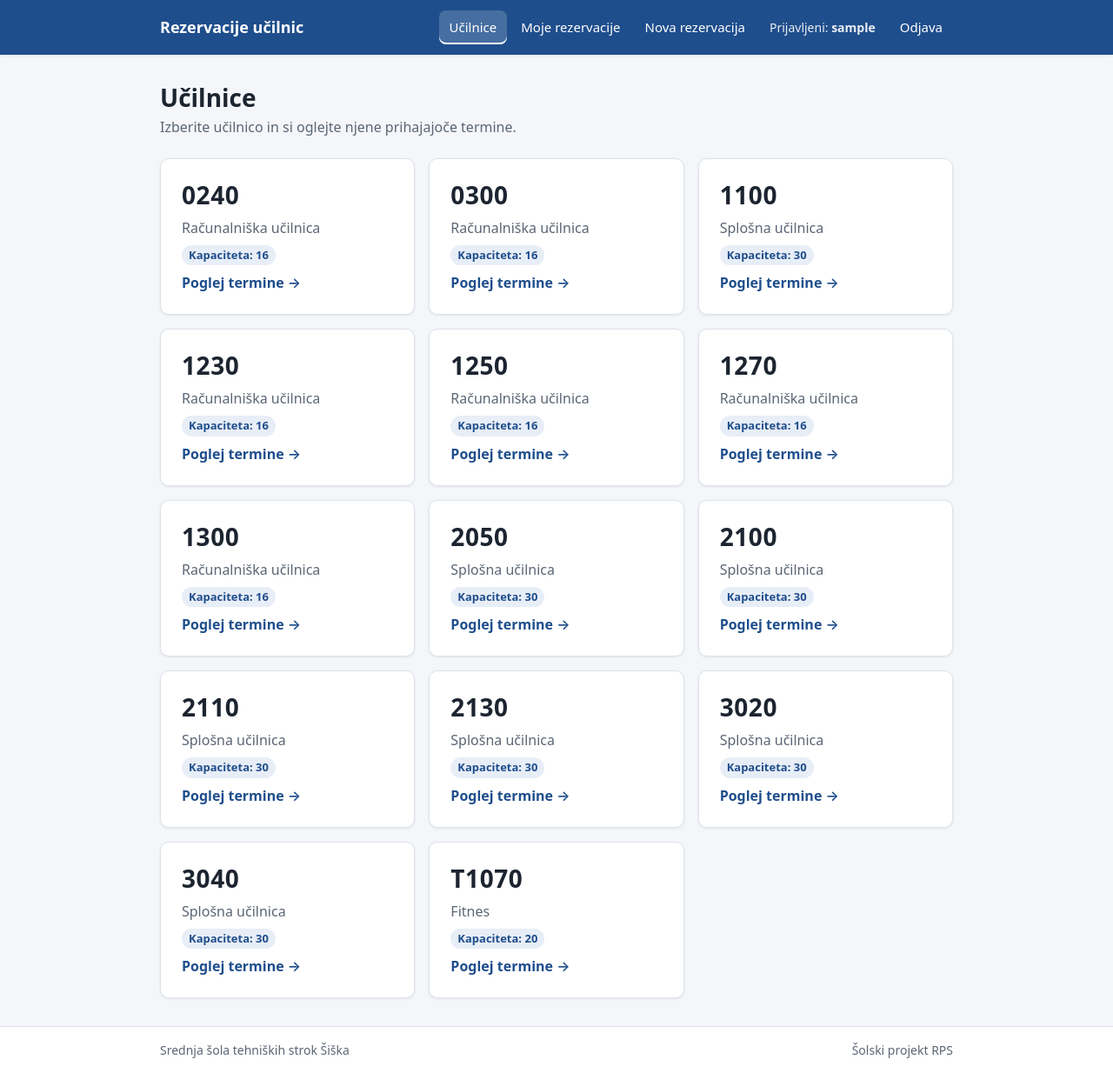
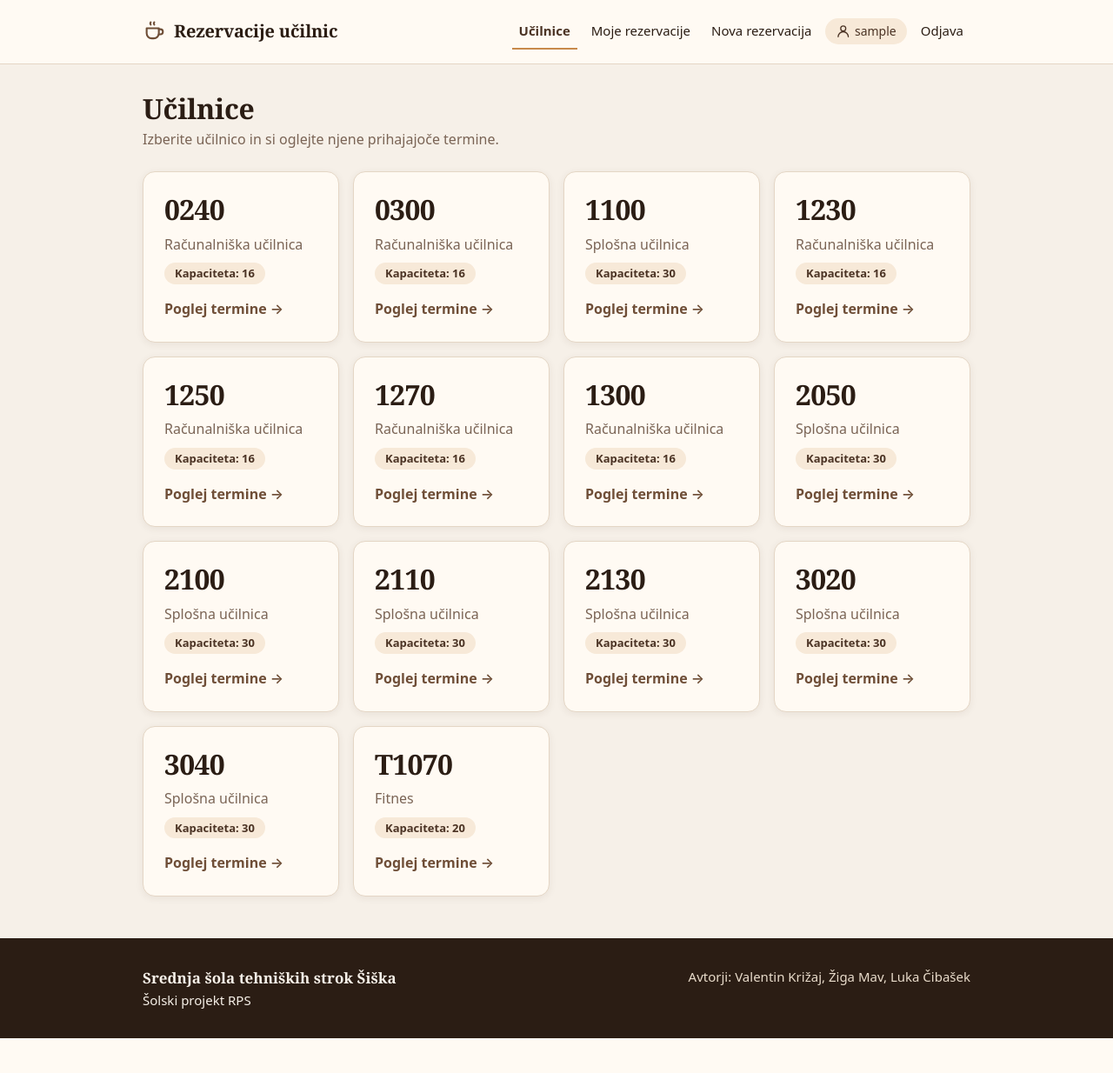
Before and after one commit to lukacibasek/rezervacija_ucilnic, a Django app: page / in a window 1280 px wide. Shown: the whole page at 87% size. After the commit the page ends 1194 px from the top, so only its background shows below. Run offline with Django 5.2, Linux system fonts and the light colour scheme; the visitor is signed in with stand-in values (Sample User, id 1); data comes from the database, SQL or seed files in the repository; data that the repository does not hold is empty.

Commit message:
Kavni slog: paleta, pisave, glava s skodelico, noga z avtorji, SVG ikone
Co-Authored-By: Claude Opus 5.5 <noreply@anthropic.com>

```diff
--- a/rezervacije/static/rezervacije/style.css
+++ b/rezervacije/static/rezervacije/style.css
@@ -1,24 +1,28 @@
-/* Rezervacije učilnic – osnovni slog */
+/* Rezervacije učilnic – kavni slog */
 
 :root {
-  /* Barve */
-  --c-bg: #f4f6f9;
-  --c-surface: #ffffff;
-  --c-text: #1c2430;
-  --c-muted: #5b6675;
-  --c-border: #dde3ea;
-  --c-primary: #1f4e8c;
-  --c-primary-hover: #173b6b;
-  --c-primary-tint: #e8eef7;
-  --c-success: #1e7d4f;
-  --c-success-tint: #e7f4ed;
-  --c-danger: #b3261e;
-  --c-danger-hover: #8c1d17;
-  --c-danger-tint: #fbeceb;
-  --c-stripe: #f8fafc;
+  /* Kavna paleta */
+  --bg: #f6f0e8;            /* smetana */
+  --surface: #fffaf3;       /* mlečna pena */
+  --text: #2b1d14;          /* espresso */
+  --muted: #7a6455;         /* moka */
+  --border: #e4d6c5;        /* latte */
+  --primary: #6f4e37;       /* kava */
+  --primary-dark: #4b3324;
+  --accent: #c8894a;        /* karamela – samo okras, ne za besedilo */
+  --success: #5f7a4a;       /* matcha */
+  --danger: #a8402f;        /* terakota */
+  --danger-dark: #87321f;
 
-  /* Pisava */
-  --font: system-ui, -apple-system, "Segoe UI", Roboto, sans-serif;
+  /* Svetli odtenki za ozadja opozoril in značk */
+  --success-tint: #eef2e8;
+  --danger-tint: #f9e9e5;
+  --accent-tint: #f7e9d8;
+  --stripe: #fbf5ec;
+
+  /* Pisave */
+  --font-body: system-ui, -apple-system, "Segoe UI", sans-serif;
+  --font-head: Georgia, "Times New Roman", serif;
 
   /* Razmiki */
   --s-1: 4px;
@@ -27,12 +31,14 @@
   --s-4: 16px;
   --s-5: 24px;
   --s-6: 32px;
+  --s-7: 48px;
 
   /* Oblike */
-  --radius-card: 10px;
-  --radius-control: 8px;
-  --shadow: 0 1px 3px rgba(0, 0, 0, .08);
-  --focus: 0 0 0 3px rgba(31, 78, 140, .35);
+  --radius-card: 14px;
+  --radius-control: 10px;
+  --shadow: 0 2px 8px rgba(75, 51, 36, .08);
+  --shadow-lift: 0 6px 18px rgba(75, 51, 36, .12);
+  --ring: 0 0 0 4px rgba(200, 137, 74, .45);
 }
 
 /* ---------- Osnova ---------- */
@@ -48,27 +54,38 @@ body {
   min-height: 100vh;
   display: flex;
   flex-direction: column;
-  font-family: var(--font);
+  font-family: var(--font-body);
   font-size: 1rem;
-  line-height: 1.5;
-  color: var(--c-text);
-  background: var(--c-bg);
+  line-height: 1.6;
+  color: var(--text);
+  background: var(--bg);
 }
 
-h1, h2, h3 { font-weight: 600; line-height: 1.25; margin: 0 0 var(--s-3); }
-h1 { font-size: 1.75rem; }
-h2 { font-size: 1.25rem; }
-p { margin: 0 0 var(--s-3); }
+h1, h2, h3 {
+  font-family: var(--font-head);
+  font-weight: 600;
+  letter-spacing: -0.01em;
+  line-height: 1.2;
+  margin: 0 0 var(--s-3);
+}
+h1 { font-size: 2rem; }
+h2 { font-size: 1.375rem; }
+h3 { font-size: 1.125rem; }
+p { margin: 0 0 var(--s-4); }
 
-a { color: var(--c-primary); }
-a:hover { color: var(--c-primary-hover); }
+a { color: var(--primary); text-underline-offset: 3px; }
+a:hover { color: var(--primary-dark); }
 
+/* Vidni fokus: temen obris + karamelni sij (kontrast je zagotovljen z obrisom). */
 :focus-visible {
-  outline: 3px solid var(--c-primary);
+  outline: 2px solid var(--primary-dark);
   outline-offset: 2px;
+  box-shadow: var(--ring);
 }
 
-.muted { color: var(--c-muted); }
+.muted { color: var(--muted); }
+
+.icon { width: 1.25em; height: 1.25em; flex: none; vertical-align: -0.2em; }
 
 .visually-hidden {
   position: absolute !important;
@@ -81,18 +98,14 @@ a:hover { color: var(--c-primary-hover); }
 /* ---------- Glava ---------- */
 
 .site-header {
-  position: sticky;
-  top: 0;
-  z-index: 10;
-  background: var(--c-primary);
-  color: #fff;
-  box-shadow: var(--shadow);
+  background: var(--surface);
+  border-bottom: 1px solid var(--border);
 }
 
 .site-header__inner {
-  max-width: 960px;
+  max-width: 1000px;
   margin: 0 auto;
-  padding: var(--s-3) var(--s-5);
+  padding: var(--s-4) var(--s-5);
   display: flex;
   align-items: center;
   justify-content: space-between;
@@ -100,78 +113,91 @@ a:hover { color: var(--c-primary-hover); }
 }
 
 .brand {
-  color: #fff;
+  display: inline-flex;
+  align-items: center;
+  gap: var(--s-2);
+  font-family: var(--font-head);
+  font-size: 1.25rem;
   font-weight: 600;
-  font-size: 1.125rem;
+  letter-spacing: -0.01em;
+  color: var(--text);
   text-decoration: none;
   white-space: nowrap;
 }
-.brand:hover { color: #fff; }
+.brand:hover { color: var(--primary); }
+.brand .icon { width: 28px; height: 28px; color: var(--primary); }
 
 .nav {
   display: flex;
   flex-wrap: wrap;
   align-items: center;
-  gap: var(--s-1);
+  gap: var(--s-1) var(--s-2);
 }
+.nav form { margin: 0; display: flex; }
 
 .nav__link {
   display: inline-block;
-  padding: var(--s-2) var(--s-3);
+  padding: var(--s-2) var(--s-2);
   border: 0;
-  border-radius: var(--radius-control);
-  background: transparent;
-  color: #fff;
+  border-bottom: 2px solid transparent;
+  border-radius: 0;
+  background: none;
+  color: var(--text);
   font: inherit;
   font-size: .9375rem;
   line-height: 1.5;
   text-decoration: none;
   cursor: pointer;
 }
-.nav__link:hover { background: rgba(255, 255, 255, .12); color: #fff; }
+.nav__link:hover { color: var(--primary); border-bottom-color: var(--border); }
 .nav__link[aria-current="page"] {
-  background: rgba(255, 255, 255, .18);
-  box-shadow: inset 0 -2px 0 #fff;
+  font-weight: 600;
+  color: var(--primary-dark);
+  border-bottom-color: var(--accent);
 }
 .nav__user {
-  padding: var(--s-2) var(--s-3);
+  display: inline-flex;
+  align-items: center;
+  gap: var(--s-1);
+  padding: var(--s-1) var(--s-3);
+  border-radius: 999px;
+  background: var(--accent-tint);
+  color: var(--primary-dark);
   font-size: .875rem;
-  color: #fff;
-  opacity: .9;
 }
-.nav form { margin: 0; }
-.site-header :focus-visible { outline-color: #fff; }
 
 /* ---------- Vsebina in noga ---------- */
 
 .content {
   flex: 1;
   width: 100%;
-  max-width: 960px;
+  max-width: 1000px;
   margin: 0 auto;
-  padding: var(--s-6) var(--s-5);
+  padding: var(--s-6) var(--s-5) var(--s-7);
 }
 
 .site-footer {
-  border-top: 1px solid var(--c-border);
-  background: var(--c-surface);
-  color: var(--c-muted);
-  font-size: .875rem;
+  background: var(--text);
+  color: var(--bg);
+  font-size: .9375rem;
 }
 .site-footer__inner {
-  max-width: 960px;
+  max-width: 1000px;
   margin: 0 auto;
-  padding: var(--s-4) var(--s-5);
+  padding: var(--s-6) var(--s-5);
   display: flex;
   flex-wrap: wrap;
   justify-content: space-between;
-  gap: var(--s-2);
+  gap: var(--s-4);
 }
+.site-footer strong { font-family: var(--font-head); font-weight: 600; font-size: 1.0625rem; }
+.site-footer p { margin: 0; }
+.site-footer .authors { color: #e9dccb; }
 
 .page-header {
   display: flex;
   flex-wrap: wrap;
-  align-items: flex-start;
+  align-items: flex-end;
   justify-content: space-between;
   gap: var(--s-4);
   margin-bottom: var(--s-5);
@@ -213,98 +364,117 @@ a:hover { color: var(--c-primary-hover); }
   gap: var(--s-2);
   height: 100%;
   padding: var(--s-5);
-  background: var(--c-surface);
-  border: 1px solid var(--c-border);
+  background: var(--surface);
+  border: 1px solid var(--border);
   border-radius: var(--radius-card);
   box-shadow: var(--shadow);
-  transition: border-color .15s, box-shadow .15s, transform .15s;
+  transition: transform .15s, box-shadow .15s, border-color .15s;
 }
 .room-card:hover,
 .room-card:focus-within {
-  border-color: var(--c-primary);
-  box-shadow: 0 4px 12px rgba(31, 78, 140, .15);
-  transform: translateY(-2px);
+  transform: translateY(-3px);
+  box-shadow: var(--shadow-lift);
+  border-color: var(--accent);
+}
+.room-card__top {
+  display: flex;
+  align-items: flex-start;
+  justify-content: space-between;
+  gap: var(--s-2);
 }
 .room-card__code {
   margin: 0;
-  font-size: 1.75rem;
-  font-weight: 600;
-  letter-spacing: .02em;
+  font-size: 2rem;
+  letter-spacing: -0.02em;
 }
-.room-card__desc { margin: 0; color: var(--c-muted); flex: 1; }
-.room-card__link {
-  font-weight: 600;
-  text-decoration: none;
+.room-card__type {
+  display: grid;
+  place-items: center;
+  width: 40px;
+  height: 40px;
+  border-radius: 12px;
+  background: var(--accent-tint);
+  color: var(--primary);
 }
+.room-card__desc { margin: 0; color: var(--muted); flex: 1; }
+.room-card__link { font-weight: 600; text-decoration: none; margin-top: var(--s-2); }
 .room-card__link::after {
-  /* Celotna kartica je klikljiva. */
+  /* Klikljiva je celotna kartica. */
   content: "";
   position: absolute;
   inset: 0;
   border-radius: var(--radius-card);
 }
-.room-card__link:focus-visible { outline: none; }
+.room-card__link:focus-visible { outline: none; box-shadow: none; }
 .room-card__link:focus-visible::after {
-  outline: 3px solid var(--c-primary);
+  outline: 2px solid var(--primary-dark);
   outline-offset: 2px;
+  box-shadow: var(--ring);
 }
 
 .badge {
-  display: inline-block;
+  display: inline-flex;
+  align-items: center;
+  gap: var(--s-1);
   align-self: flex-start;
-  padding: 2px var(--s-2);
+  padding: 2px var(--s-3);
   border-radius: 999px;
-  background: var(--c-primary-tint);
-  color: var(--c-primary);
+  background: var(--accent-tint);
+  color: var(--primary-dark);
   font-size: .8125rem;
   font-weight: 600;
 }
 
-/* ---------- Glava učilnice ---------- */
+/* ---------- Podrobnosti učilnice ---------- */
 
-.room-header {
-  display: flex;
-  flex-wrap: wrap;
-  align-items: center;
-  justify-content: space-between;
-  gap: var(--s-4);
+.detail {
+  display: grid;
+  grid-template-columns: minmax(240px, 1fr) 2fr;
+  gap: var(--s-5);
+  align-items: start;
 }
-.room-header h1 { margin-bottom: var(--s-2); }
-.room-header p { margin: 0 0 var(--s-2); color: var(--c-muted); }
+.detail__info h1 { font-size: 2.5rem; margin-bottom: var(--s-2); }
+.detail__info p { color: var(--muted); }
+.detail__info .btn { width: 100%; margin-top: var(--s-5); }
+.detail__type {
+  display: grid;
+  place-items: center;
+  width: 48px;
+  height: 48px;
+  margin-bottom: var(--s-4);
+  border-radius: 12px;
+  background: var(--accent-tint);
+  color: var(--primary);
+}
+.detail__main > h2 { margin-bottom: var(--s-4); }
 
 /* ---------- Tabele ---------- */
 
 .table-wrap {
   overflow-x: auto;
-  background: var(--c-surface);
-  border: 1px solid var(--c-border);
+  background: var(--surface);
+  border: 1px solid var(--border);
   border-radius: var(--radius-card);
   box-shadow: var(--shadow);
 }
-
-.table {
-  width: 100%;
-  border-collapse: collapse;
-  font-size: .9375rem;
-}
+.table { width: 100%; border-collapse: collapse; font-size: .9375rem; }
 .table th,
 .table td {
   padding: var(--s-3) var(--s-4);
   text-align: left;
   vertical-align: middle;
-  border-bottom: 1px solid var(--c-border);
+  border-bottom: 1px solid var(--border);
   white-space: nowrap;
 }
 .table td.wrap { white-space: normal; min-width: 160px; }
 .table th {
-  color: var(--c-muted);
+  color: var(--muted);
   font-size: .75rem;
   font-weight: 600;
-  letter-spacing: .05em;
+  letter-spacing: .06em;
   text-transform: uppercase;
-  background: var(--c-surface);
 }
-.table tbody tr:nth-child(even) { background: var(--c-stripe); }
+.table tbody tr:nth-child(even) { background: var(--stripe); }
 .table tbody tr:last-child td { border-bottom: 0; }
 .table .actions { display: flex; gap: var(--s-2); }
 
--- /dev/null
+++ b/rezervacije/templates/rezervacije/_ikona.html
@@ -0,0 +1,13 @@
+<svg class="icon{% if razred %} {{ razred }}{% endif %}" viewBox="0 0 24 24" fill="none" stroke="currentColor" stroke-width="1.8" stroke-linecap="round" stroke-linejoin="round" aria-hidden="true" focusable="false">
+{% if ime == "skodelica" %}<path d="M4 9h12v5a5 5 0 0 1-5 5H9a5 5 0 0 1-5-5V9Z"/><path d="M16 10h1.5a2.5 2.5 0 0 1 0 5H16"/><path d="M8 3c-.6.8-.6 1.7 0 2.5M11.5 3c-.6.8-.6 1.7 0 2.5"/>
+{% elif ime == "racunalnik" %}<rect x="3" y="4" width="18" height="12" rx="2"/><path d="M8 20h8M12 16v4"/>
+{% elif ime == "knjiga" %}<path d="M4 5.5A2.5 2.5 0 0 1 6.5 3H20v15H6.5A2.5 2.5 0 0 0 4 20.5v-15Z"/><path d="M4 20.5A2.5 2.5 0 0 1 6.5 18H20v3H6.5A2.5 2.5 0 0 1 4 20.5Z"/>
+{% elif ime == "utez" %}<path d="M6.5 6.5v11M17.5 6.5v11M3.5 9v6M20.5 9v6M6.5 12h11"/>
+{% elif ime == "vrata" %}<path d="M5 21V4a1 1 0 0 1 1-1h12a1 1 0 0 1 1 1v17"/><path d="M3 21h18"/><circle cx="15" cy="12" r=".8" fill="currentColor"/>
+{% elif ime == "koledar" %}<rect x="3" y="5" width="18" height="16" rx="2"/><path d="M3 10h18M8 3v4M16 3v4"/>
+{% elif ime == "ura" %}<circle cx="12" cy="12" r="9"/><path d="M12 7v5l3 2"/>
+{% elif ime == "kljukica" %}<circle cx="12" cy="12" r="9"/><path d="m8 12 3 3 5-6"/>
+{% elif ime == "oseba" %}<circle cx="12" cy="8" r="4"/><path d="M4 21a8 8 0 0 1 16 0"/>
+{% elif ime == "osebe" %}<circle cx="9" cy="8" r="3.5"/><path d="M2.5 20a6.5 6.5 0 0 1 13 0"/><path d="M16 4.5a3.5 3.5 0 0 1 0 7M18 14.5a6.5 6.5 0 0 1 3.5 5.5"/>
+{% endif %}
+</svg>
--- a/rezervacije/templates/rezervacije/base.html
+++ b/rezervacije/templates/rezervacije/base.html
@@ -10,13 +10,19 @@
   {% with ime=request.resolver_match.url_name %}
   <header class="site-header">
     <div class="site-header__inner">
-      <a class="brand" href="{% url 'rezervacije:ucilnica_list' %}">Rezervacije učilnic</a>
+      <a class="brand" href="{% url 'rezervacije:ucilnica_list' %}">
+        {% include "rezervacije/_ikona.html" with ime="skodelica" %}
+        Rezervacije učilnic
+      </a>
       <nav class="nav" aria-label="Glavna navigacija">
         <a class="nav__link" href="{% url 'rezervacije:ucilnica_list' %}"{% if ime == 'ucilnica_list' or ime == 'ucilnica_detail' %} aria-current="page"{% endif %}>Učilnice</a>
         {% if user.is_authenticated %}
           <a class="nav__link" href="{% url 'rezervacije:moje' %}"{% if ime == 'moje' or ime == 'uredi' or ime == 'preklici' %} aria-current="page"{% endif %}>Moje rezervacije</a>
           <a class="nav__link" href="{% url 'rezervacije:nova' %}"{% if ime == 'nova' %} aria-current="page"{% endif %}>Nova rezervacija</a>
-          <span class="nav__user">Prijavljeni: <strong>{{ user.username }}</strong></span>
+          <span class="nav__user">
+            {% include "rezervacije/_ikona.html" with ime="oseba" %}
+            <span class="visually-hidden">Prijavljeni ste kot</span> {{ user.username }}
+          </span>
           <form method="post" action="{% url 'logout' %}">
             {% csrf_token %}
             <button type="submit" class="nav__link">Odjava</button>
@@ -42,9 +48,14 @@
 
   <footer class="site-footer">
     <div class="site-footer__inner">
-      <span>Srednja šola tehniških strok Šiška</span>
-      <span>Šolski projekt RPS</span>
+      <div>
+        <p><strong>Srednja šola tehniških strok Šiška</strong></p>
+        <p>Šolski projekt RPS</p>
+      </div>
+      <p class="authors">Avtorji: Valentin Križaj, Žiga Mav, Luka Čibašek</p>
     </div>
   </footer>
+
+  {% block scripts %}{% endblock %}
 </body>
 </html>
```
Also changed, not shown: other parts of rezervacije/static/rezervacije/style.css (+185 -71 lines), rezervacije/templates/rezervacije/_prazno.html (added, +15 -0 lines).
